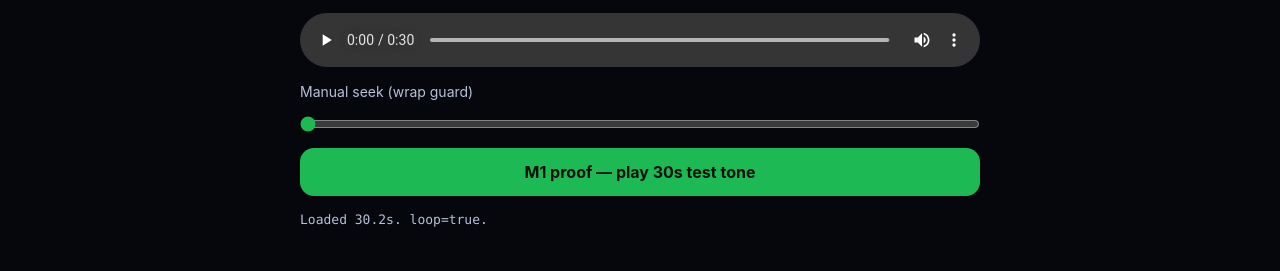
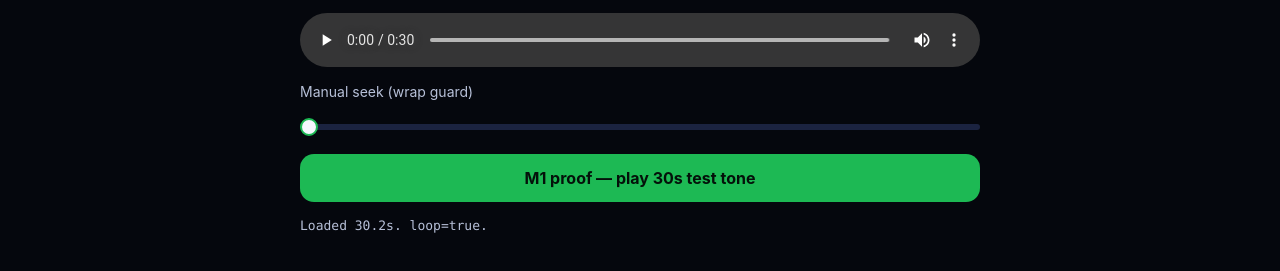
Before and after one commit to zhjpwlj/Pocket-Music-Player, a website: page src/index.html in a window 1280 px wide. Both pictures are taken after a click on the button "M1 proof — play 30s test tone". Shown: the part 167-438 px from the top of the page. Drawn offline with Linux system fonts and the light colour scheme.

Commit message:
fix: paint seek fill from CSS variable so it resets every loop

```diff
--- a/src/css/base.css
+++ b/src/css/base.css
@@ -138,11 +138,38 @@ audio {
 }
 
 #m1-seek {
+  -webkit-appearance: none;
+  appearance: none;
   width: 100%;
   max-width: 100%;
   min-width: 0;
-  margin: 0;
-  accent-color: var(--accent-primary);
+  height: 6px;
+  margin: 8px 0;
+  border-radius: 3px;
+  /* Paint the fill from --seek-progress: iOS does not reliably repaint the
+     native accent fill when value changes from script. */
+  background: linear-gradient(
+    to right,
+    var(--accent-primary) var(--seek-progress, 0%),
+    var(--progress-bg) var(--seek-progress, 0%)
+  );
+}
+
+#m1-seek::-webkit-slider-thumb {
+  -webkit-appearance: none;
+  width: 18px;
+  height: 18px;
+  border: 2px solid var(--accent-primary);
+  border-radius: 50%;
+  background: var(--progress-thumb);
+}
+
+#m1-seek::-moz-range-thumb {
+  width: 18px;
+  height: 18px;
+  border: 2px solid var(--accent-primary);
+  border-radius: 50%;
+  background: var(--progress-thumb);
 }
 
 button {
--- a/src/m1-proof.js
+++ b/src/m1-proof.js
@@ -25,6 +25,18 @@ function initM1Proof() {
 
   const setStatus = (text) => {
     if (status) status.textContent = text;
+  };
+
+  const paintSeek = (t) => {
+    if (!seek || !Number.isFinite(audio.duration) || audio.duration <= 0) return;
+    const pct = Math.min(100, Math.max(0, (t / audio.duration) * 100));
+    seek.style.setProperty('--seek-progress', `${pct}%`);
+  };
+
+  const showSeek = (t) => {
+    if (!seek || draggingSeek) return;
+    seek.value = String(t);
+    paintSeek(t);
   };
 
   // iOS keeps the audio session open only when the element never reaches a
@@ -64,6 +76,7 @@ function initM1Proof() {
     if (seek && Number.isFinite(audio.duration)) {
       seek.max = String(audio.duration);
       seek.value = '0';
+      paintSeek(0);
     }
     setMediaSessionMetadata();
     setStatus(`Loaded ${formatSeconds(audio.duration)}. loop=${audio.loop}.`);
@@ -100,7 +113,7 @@ function initM1Proof() {
       suppressWrap = false;
       manualSeek = false;
       lastTime = now;
-      if (seek && !draggingSeek) seek.value = String(now);
+      showSeek(now);
       return;
     }
     manualSeek = false;
@@ -113,7 +126,7 @@ function initM1Proof() {
       setStatus(`Wrap #${wrapCount} at ${formatSeconds(audio.duration)}. Session still open.`);
     }
     lastTime = now;
-    if (seek && !draggingSeek) seek.value = String(now);
+    showSeek(now);
   });
 
   // iOS keeps focus on a touched range, so focus is not a drag signal.
@@ -124,6 +137,11 @@ function initM1Proof() {
   };
   seek?.addEventListener('pointerdown', () => {
     draggingSeek = true;
+    // Also bound a tap with no drag, which fires no input event.
+    clearTimeout(dragTimer);
+    dragTimer = setTimeout(() => {
+      draggingSeek = false;
+    }, 800);
   });
   seek?.addEventListener('input', () => {
     // iOS may not deliver pointerup after a range drag.
@@ -143,6 +161,7 @@ function initM1Proof() {
     suppressWrap = true;
     lastTime = Number(seek.value);
     audio.currentTime = Number(seek.value);
+    paintSeek(Number(seek.value));
   });
 
   // Native media controls are shadow DOM and may not expose their scrubber.
```
